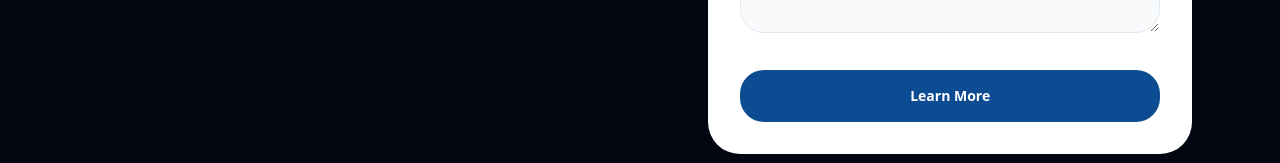
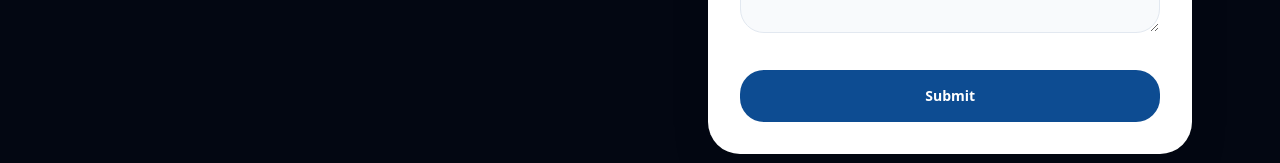
Before and after one commit to tolulopejanet/BDLG-Services, a React (Vite) app: page /contact in a window 1280 px wide. Shown: the part 789-952 px from the top of the page. Built offline with nearby package versions, Linux system fonts and the light colour scheme.

Commit message:
updated the contact us page button

```diff
--- a/src/pages/ContactUs.jsx
+++ b/src/pages/ContactUs.jsx
@@ -151,7 +151,7 @@ const ContactUs = () => {
               type="submit"
               className="mt-8 inline-flex w-full items-center justify-center rounded-3xl bg-[#0D4C92] px-6 py-4 text-sm font-semibold text-white transition hover:bg-[#0A3D75]"
             >
-              Learn More
+              Submit
             </button>
           </form>
         </div>
```
